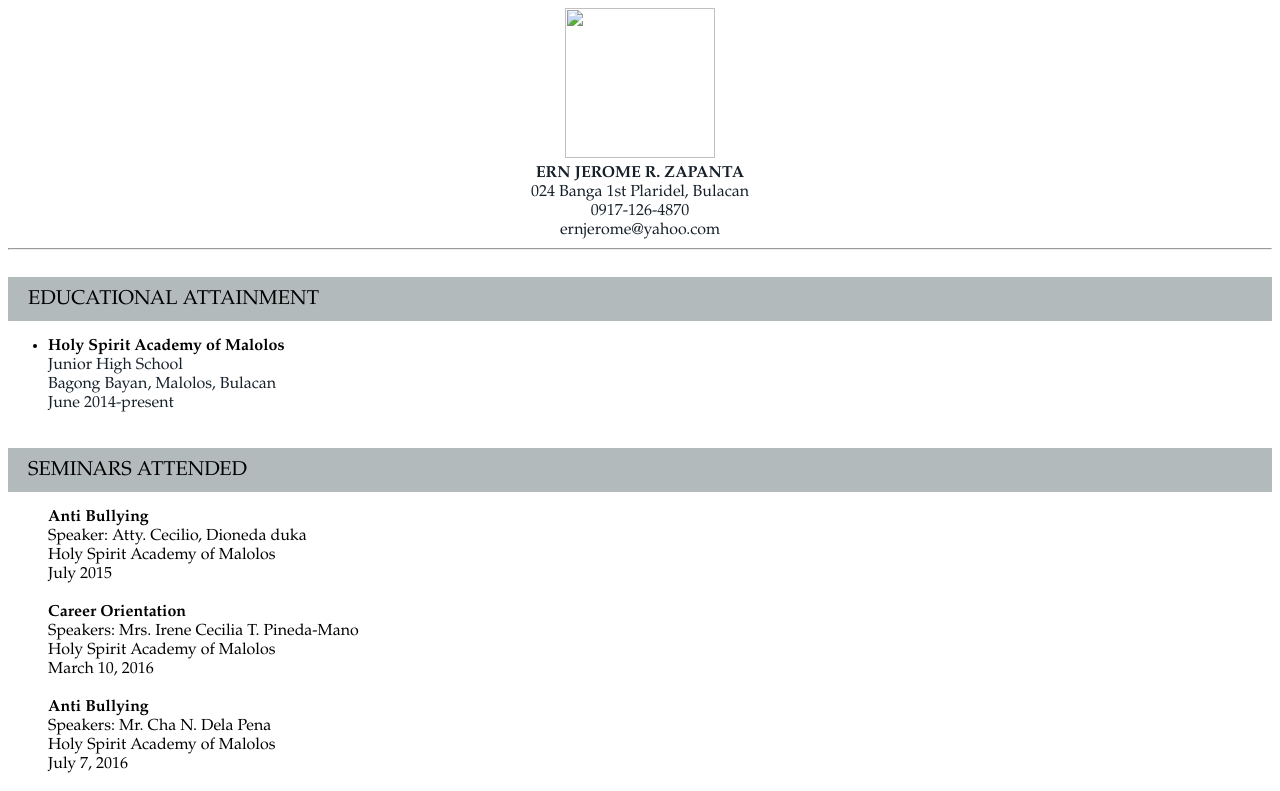
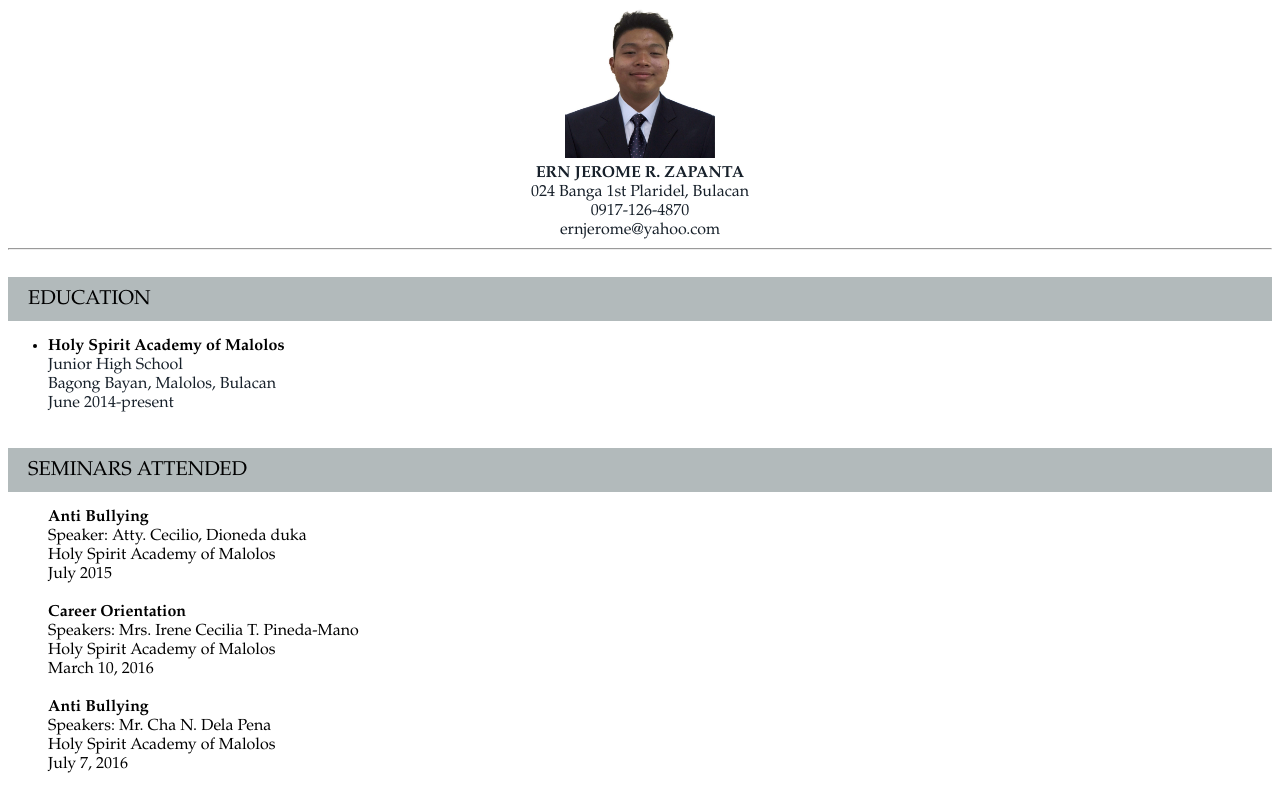
Before and after one commit to ernjerome/ernjerome.github.io, a plain HTML site: page index.html in a window 1280 px wide. Shown: the top 791 px of the page. Drawn offline with Linux system fonts and the light colour scheme.

Commit message:
Update index.html

```diff
--- a/index.html
+++ b/index.html
@@ -9,7 +9,7 @@
 
 <center>
 <body>
-	<img src="" height="150px" width="150px"><br>
+	<img src="ernjerome.github.io/ern.jpg" height="150px" width="150px"><br>
     <b>ERN JEROME R. ZAPANTA</b><br>
     024 Banga 1st Plaridel, Bulacan<br>
     0917-126-4870<br>
@@ -18,7 +18,7 @@
 </center>
 &nbsp;
 <ul class="bullet">
-<li class="head">EDUCATIONAL ATTAINMENT</b></li>
+<li class="head">EDUCATION</b></li>
 </ul>
 	<ul stye="list-style-type: none">
 		<li><b>Holy Spirit Academy of Malolos</b></li>
@@ -73,7 +73,7 @@
 	</ul>
 &nbsp;
 <ul class="bullet">
-<li class="head">MY SKILLS</b></li>
+<li class="head">SKILLS</b></li>
 </ul>
 	<ol>
 	<li>Team player, goal-oriented, persistent</li>
```
